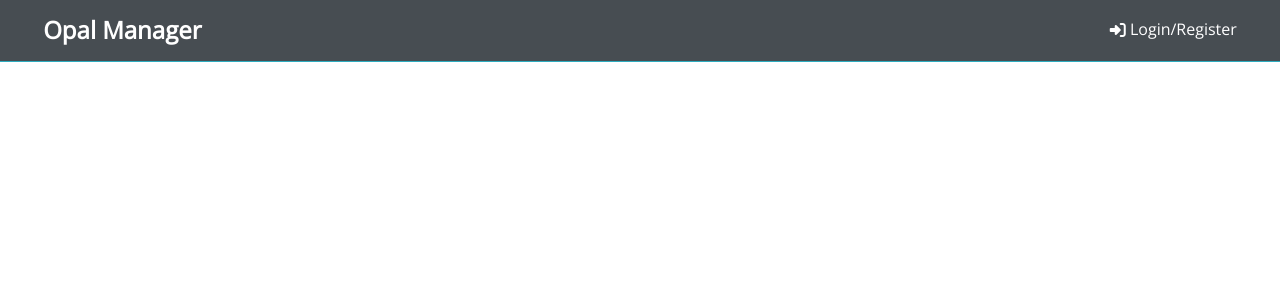
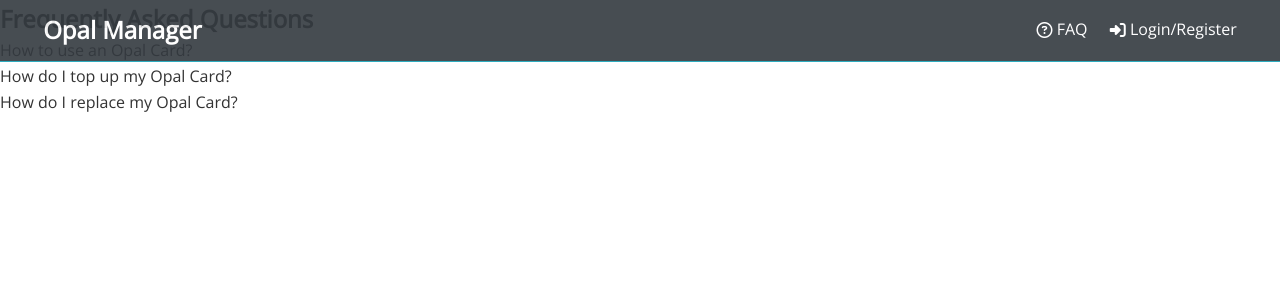
Before and after one commit to dsingo/asd-project, a React (Create React App) app in the folder frontend/: page /faq in a window 1280 px wide. Shown: the top 300 px of the page. Built offline with nearby package versions, Linux system fonts and the light colour scheme; no server answers.

Commit message:
Added faq and nav link
Added the faq page and set up the link in the navbar

```diff
--- a/frontend/src/App.jsx
+++ b/frontend/src/App.jsx
@@ -11,6 +11,7 @@
 import PrivateRoute from './components/routing/PrivateRoute';
 import EditEmail from './components/layout/EditEmail';
 import EditPassword from './components/layout/EditPassword';
+import FAQ from './components/layout/FAQ';
 
 //Redux
 import { Provider } from "react-redux";
@@ -38,6 +39,7 @@
               <PrivateRoute exact path="/dashboard" component={Dashboard} />
               <PrivateRoute exact path="/editemail" component={EditEmail} />
               <PrivateRoute exact path="/editpassword" component={EditPassword} />
+              <Route exact path="/faq" component={FAQ} />
             </Switch>
           </section>
         </Fragment>
--- a/frontend/src/components/layout/FAQ.js
+++ b/frontend/src/components/layout/FAQ.js
@@ -1,7 +1,6 @@
 import React from 'react';
 
 export default () => (
-
 
     <div className="faq">
         <h1>Frequently Asked Questions </h1>
@@ -11,6 +10,4 @@
             <li>How do I replace my Opal Card?</li>
         </ul>
     </div>
-
-
 )
--- a/frontend/src/components/layout/Navbar.js
+++ b/frontend/src/components/layout/Navbar.js
@@ -12,6 +12,9 @@
         <Link to="/dashboard" >
           <i class="far fa-user-circle"></i> Dashboard
         </Link>
+        <Link to="/faq" >
+          <i class="far fa-question-circle"></i> FAQ
+        </Link>
         <Link to="/login" onClick={logout}>
           <i className="fas fa-sign-out-alt"></i> Logout
         </Link>
@@ -22,6 +25,9 @@
   const guestLinks = (
     <ul>
       <li>
+        <Link to="/faq" >
+          <i class="far fa-question-circle"></i> FAQ
+        </Link>
         <Link to="/login">
           <i class="fas fa-sign-in-alt"></i> Login/Register
         </Link>
```
Also changed, not shown: frontend/src/components/layout/FAQ.scss (added), 1 other file (tests, documents, lock files or other folders).
